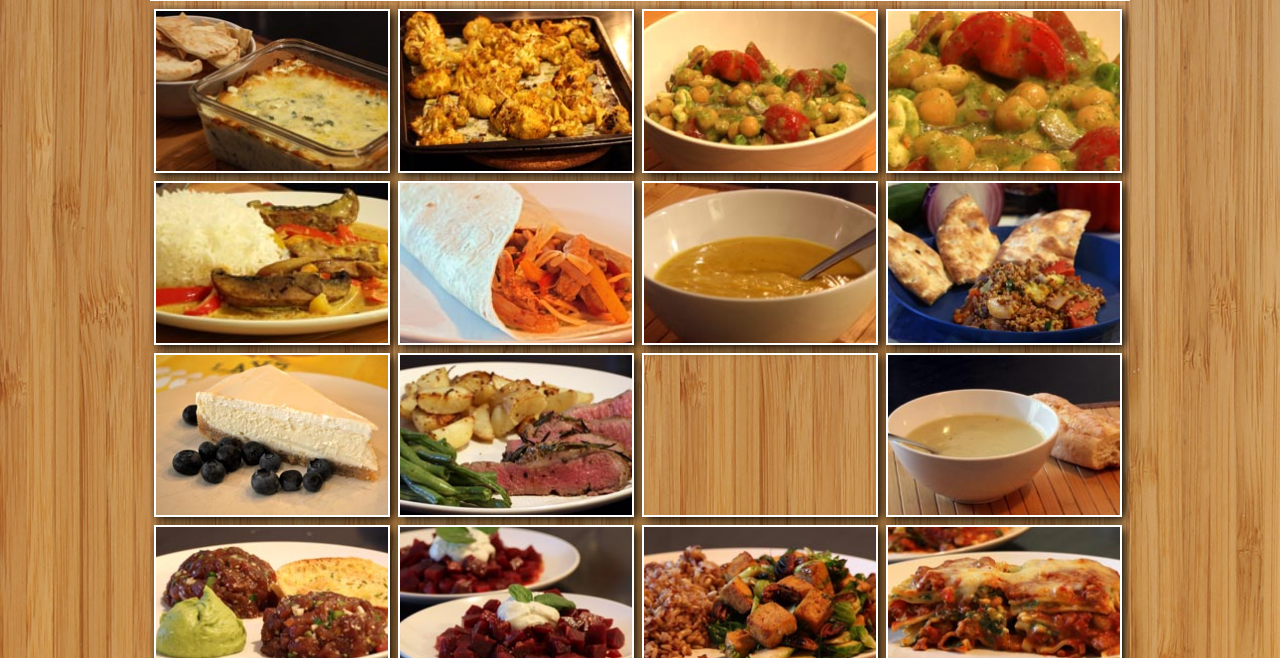
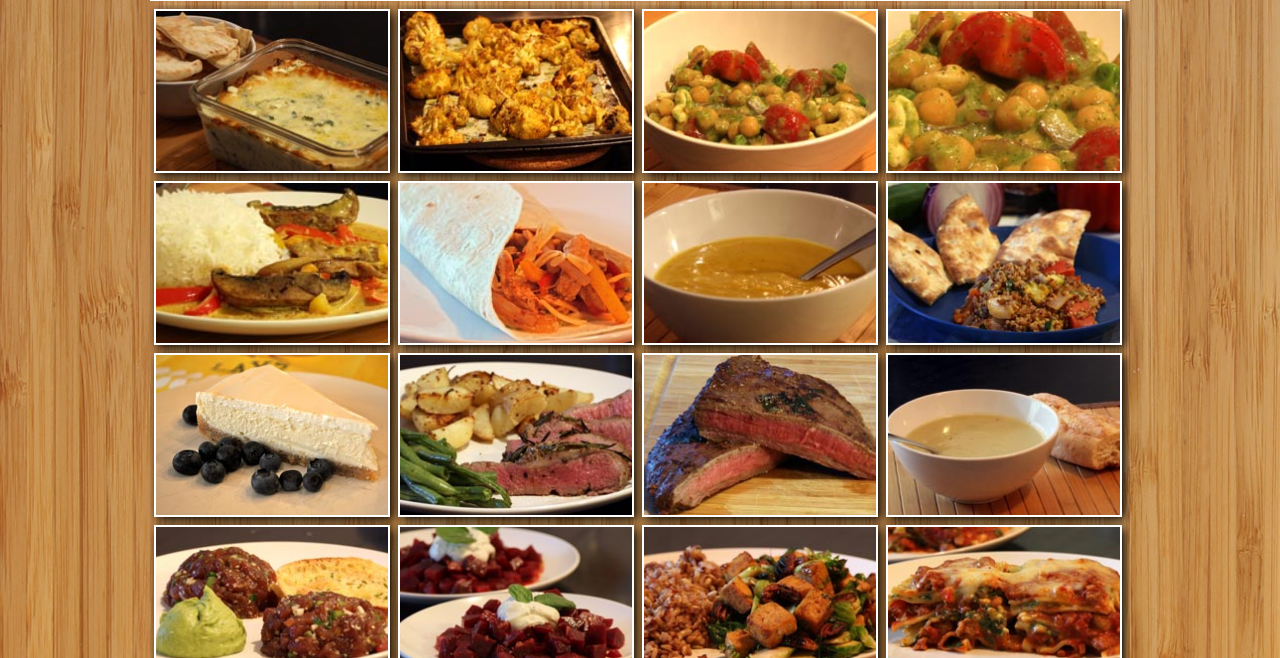
Before and after one commit to benoitpicard/benoitpicard.github.io, a plain HTML site: page photo.html in a window 1280 px wide. Shown: the part 142-800 px from the top of the page. Drawn offline with Linux system fonts and the light colour scheme.

Commit message:
fixing boeuf on photo page

```diff
--- a/photo.html
+++ b/photo.html
@@ -132,8 +132,8 @@
 					<div class="imgGallery" style="background: url(./images/recipe/thumb286/agenauroti.jpg) 50% 50% / cover no-repeat;">
 					</div>
 				</a>
-				<a href="./images/recipe/bavettebœuf.jpg">
-					<div class="imgGallery" style="background: url(./images/recipe/thumb286/bavettebœuf.jpg) 50% 50% / cover no-repeat;">
+				<a href="./images/recipe/bavetteboeuf.jpg">
+					<div class="imgGallery" style="background: url(./images/recipe/thumb286/bavetteboeuf.jpg) 50% 50% / cover no-repeat;">
 					</div>
 				</a>
 				<a href="./images/recipe/cremepoireaux.jpg">
```
